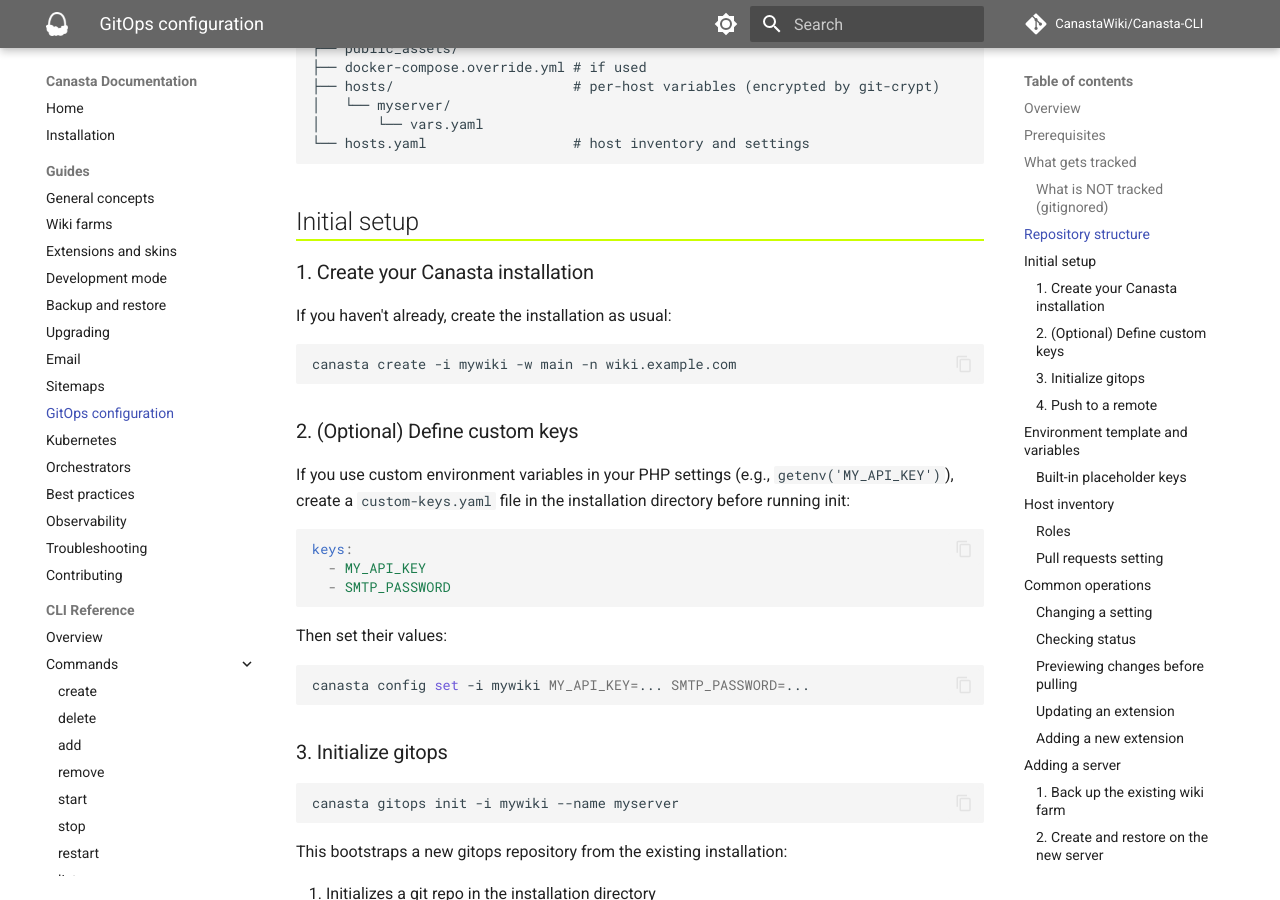
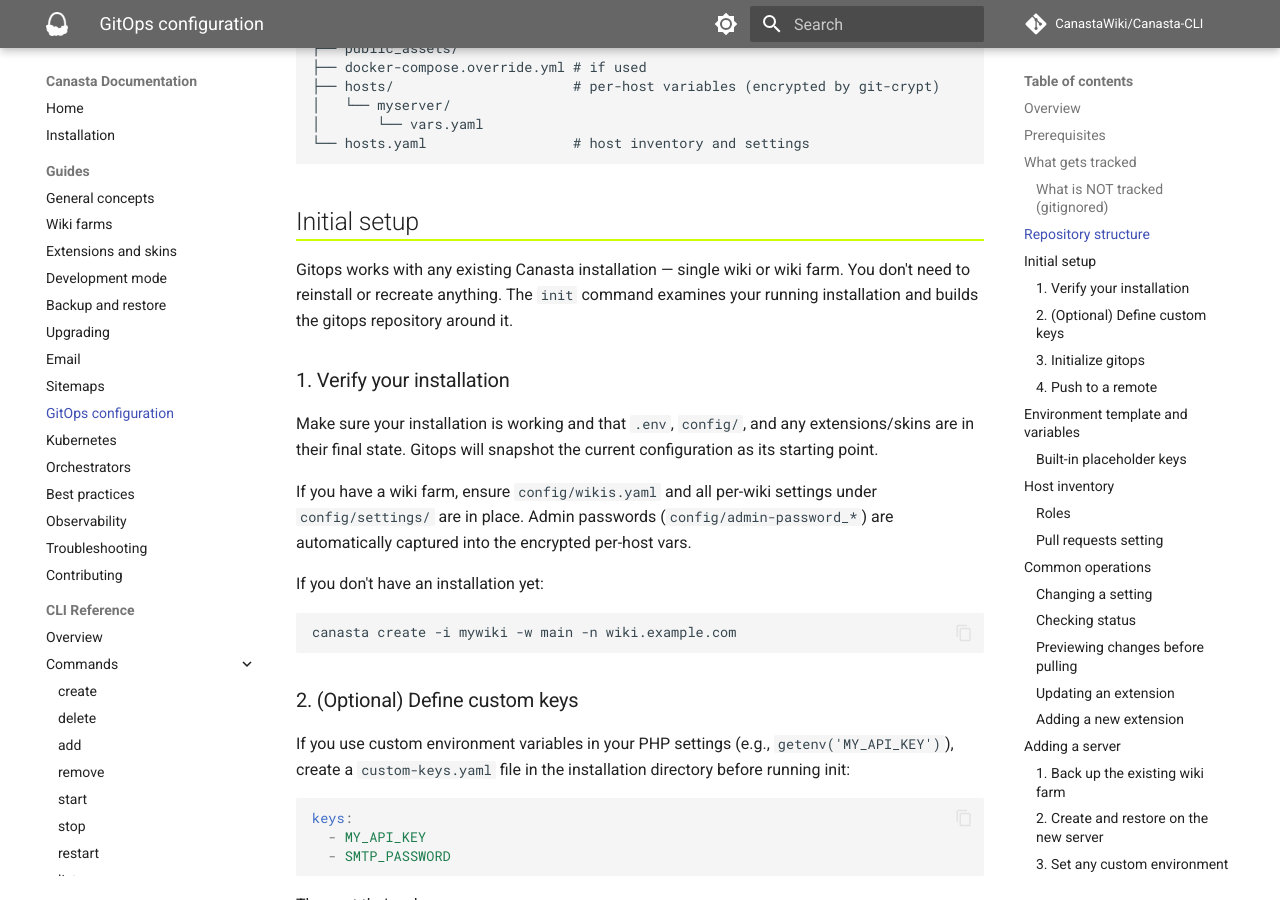
Before and after one commit to CanastaWiki/Canasta-CLI, an MkDocs documentation site: the page built from docs/guide/gitops.md, in a window 1280 px wide and 900 px high, scrolled down 2071 px. Built offline with MkDocs 1.6.1 and Material for MkDocs 9.7.7, drawn with Linux system fonts in a browser that asks for light colours; comment, search, counter and statistics services are not loaded; some of the changed text lies outside the part shown.

Commit message:
docs: clarify gitops setup works with existing installations
Rewrite the Initial Setup section to lead with the common case —
bootstrapping gitops from an existing wiki farm — rather than
assuming a fresh install. Clarify that backup restore gives the
new server its own passwords.

````diff
--- a/docs/guide/gitops.md
+++ b/docs/guide/gitops.md
@@ -75,9 +75,15 @@
 
 ## Initial setup
 
-### 1. Create your Canasta installation
+Gitops works with any existing Canasta installation — single wiki or wiki farm. You don't need to reinstall or recreate anything. The `init` command examines your running installation and builds the gitops repository around it.
 
-If you haven't already, create the installation as usual:
+### 1. Verify your installation
+
+Make sure your installation is working and that `.env`, `config/`, and any extensions/skins are in their final state. Gitops will snapshot the current configuration as its starting point.
+
+If you have a wiki farm, ensure `config/wikis.yaml` and all per-wiki settings under `config/settings/` are in place. Admin passwords (`config/admin-password_*`) are automatically captured into the encrypted per-host vars.
+
+If you don't have an installation yet:
 
 ```bash
 canasta create -i mywiki -w main -n wiki.example.com
@@ -285,7 +291,7 @@
 canasta backup restore -i mywiki -b /path/to/backup.tar.gz
 ```
 
-This ensures the new server has all wikis and their databases, with its own passwords.
+This ensures the new server has all wikis and their databases. The restore gives the new server its own generated passwords (in `.env` and `config/admin-password_*`), which are then captured as that host's vars during the join step below.
 
 ### 3. Set any custom environment variables
 
````
